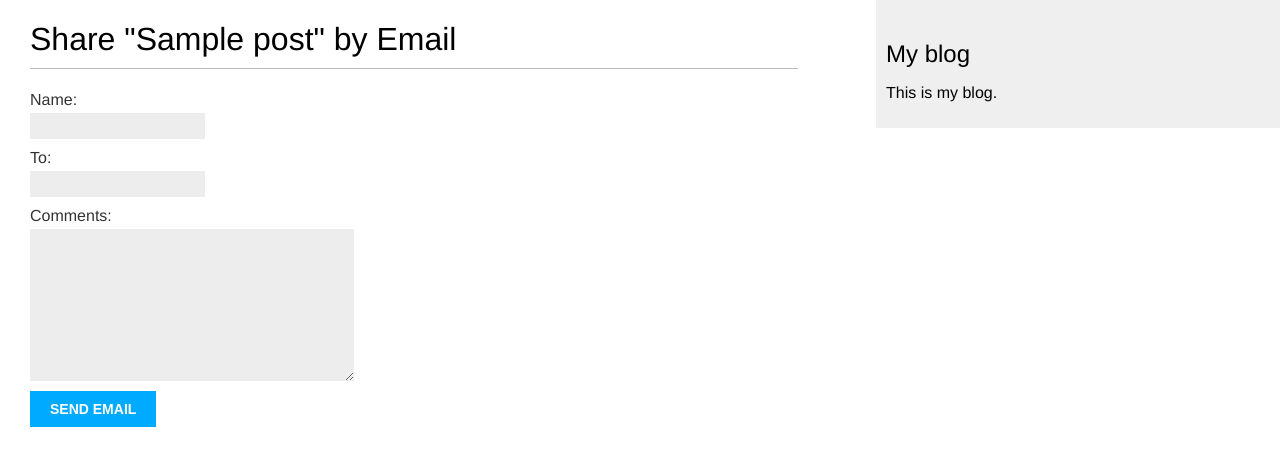
After one commit to greywidget/dj3, a Django app: page /blog/1/share/ in a window 1280 px wide. The commit adds this page. Shown: the top 466 px of the page. Run offline with Django 3.2, Linux system fonts and the light colour scheme; tables that the repository leaves empty hold one stand-in row (values such as "Sample post").

Commit message:
Coded Post-Sharing. Omitted email from form as it didn't seem to be used

```diff
--- /dev/null
+++ b/mysite/blog/forms.py
@@ -0,0 +1,8 @@
+from django import forms
+
+
+class EmailPostForm(forms.Form):
+    name = forms.CharField(max_length=25)
+    # email = forms.EmailField()
+    to = forms.EmailField()
+    comments = forms.CharField(required=False, widget=forms.Textarea)
--- a/mysite/blog/templates/blog/post/detail.html
+++ b/mysite/blog/templates/blog/post/detail.html
@@ -8,4 +8,9 @@
         Published {{ post.publish }} by {{ post.author }}
   </p>
     {{ post.body|linebreaks }}
+    <p>
+      <a href="{% url "blog:post_share" post.id %}">
+        Share this post
+      </a>
+    </p>
 {% endblock %}
--- /dev/null
+++ b/mysite/blog/templates/blog/post/share.html
@@ -0,0 +1,15 @@
+{% extends "blog/base.html" %}
+
+{% block content %}
+  {% if sent %}
+    <h1>Email successfully sent</h1>
+    <p>"{{ post.title }}" was successfully sent to {{ form.cleaned_data.to }}.</p>
+  {% else %}
+    <h1>Share "{{ post.title }}" by Email</h1>
+    <form method="post">
+        {{ form.as_p }}
+        {% csrf_token %}
+        <input type="submit" value="Send Email">
+    </form>
+  {% endif %}
+{% endblock %}
--- a/mysite/blog/urls.py
+++ b/mysite/blog/urls.py
@@ -13,4 +13,5 @@ urlpatterns = [
         views.post_detail,
         name="post_detail",
     ),
+    path("<int:post_id>/share/", views.post_share, name="post_share"),
 ]
--- a/mysite/blog/views.py
+++ b/mysite/blog/views.py
@@ -1,7 +1,10 @@
-from django.core.paginator import Paginator, EmptyPage, PageNotAnInteger
+from django.core.mail import send_mail
+from django.core.paginator import EmptyPage, PageNotAnInteger, Paginator
+from django.http import HttpRequest
 from django.shortcuts import get_object_or_404, render
 from django.views.generic import ListView
 
+from .forms import EmailPostForm
 from .models import Post
 
 
@@ -38,3 +41,27 @@ class PostListView(ListView):
     context_object_name = "posts"
     paginate_by = 3
     template_name = "blog/post/list.html"
+
+
+def post_share(request: HttpRequest, post_id):
+    # Retrieve post by id
+    post = get_object_or_404(Post, id=post_id, status="published")
+    sent = False
+
+    if request.method == "POST":
+        # Form was submitted
+        form = EmailPostForm(request.POST)
+        if form.is_valid():
+            # Form fields passed validation
+            cd = form.cleaned_data
+            post_url = request.build_absolute_uri(post.get_absolute_url())
+            subject = f"{cd['name']} recommends you read {post.title}"
+            message = f"Read {post.title} at {post_url}\n\n{cd['name']}'s comments: {cd['comments']}"
+            send_mail(subject, message, "admin@myblog.com", [cd["to"]])
+            sent = True
+    else:
+        form = EmailPostForm()
+
+    return render(
+        request, "blog/post/share.html", {"post": post, "form": form, "sent": sent}
+    )
--- a/mysite/mysite/settings.py
+++ b/mysite/mysite/settings.py
@@ -27,6 +27,7 @@ DEBUG = True
 
 ALLOWED_HOSTS = []
 
+EMAIL_BACKEND = "django.core.mail.backends.console.EmailBackend"
 
 # Application definition
 
```
